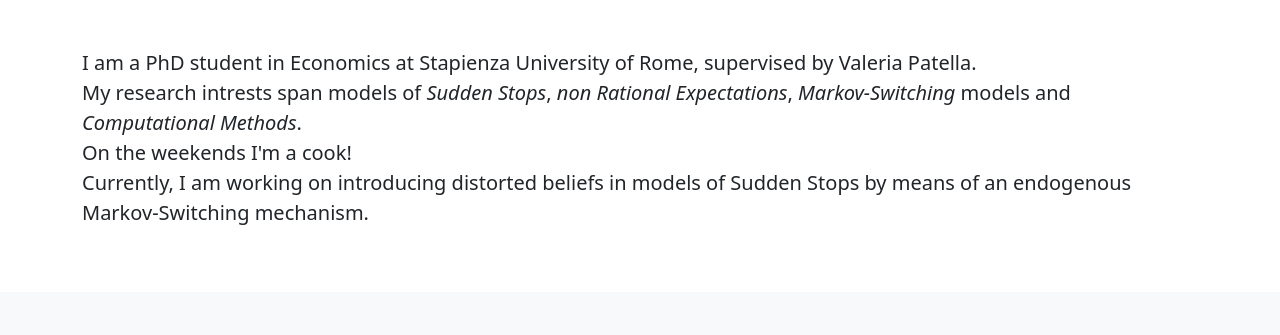
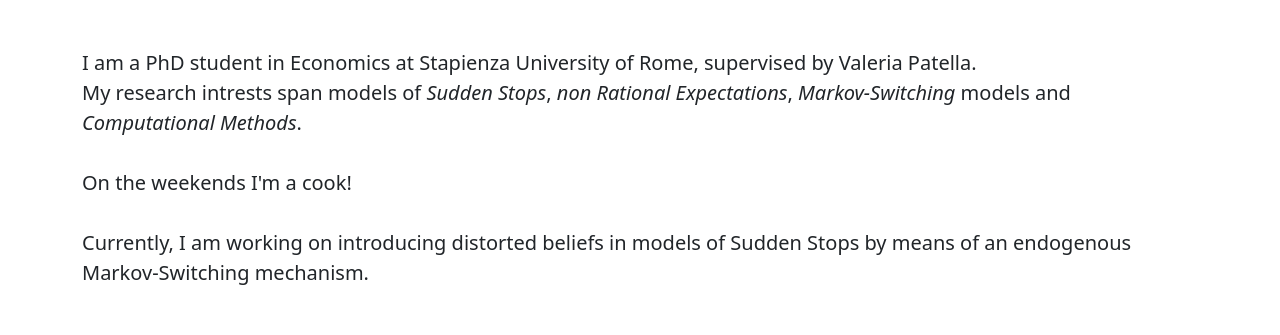
Before and after one commit to andrea-fratini/andrea-fratini.github.io, a plain HTML site: page index.html in a window 1280 px wide. Shown: the part 90-425 px from the top of the page. Drawn offline with nearby package versions, Linux system fonts and the light colour scheme.

Commit message:
cook spaced

```diff
--- a/index.html
+++ b/index.html
@@ -84,7 +84,7 @@
 <section id="home" class="py-5">
     <div class="container">
         <!--<h2>Welcome</h2> -->
-        <p style="font-size: 20px;">I am a PhD student in Economics at Stapienza University of Rome, supervised by Valeria Patella.<br> My research intrests span models of <i> Sudden Stops</i>, <i> non Rational Expectations</i>, <i> Markov-Switching</i> models and <i>Computational Methods</i>.<br>On the weekends I'm a cook!<br>Currently, I am working on introducing distorted beliefs in models of Sudden Stops by means of an endogenous Markov-Switching mechanism. </p>
+        <p style="font-size: 20px;">I am a PhD student in Economics at Stapienza University of Rome, supervised by Valeria Patella.<br> My research intrests span models of <i> Sudden Stops</i>, <i> non Rational Expectations</i>, <i> Markov-Switching</i> models and <i>Computational Methods</i>.<br><br>On the weekends I'm a cook!<br><br>Currently, I am working on introducing distorted beliefs in models of Sudden Stops by means of an endogenous Markov-Switching mechanism. </p>
     </div>
 </section>
 
```
